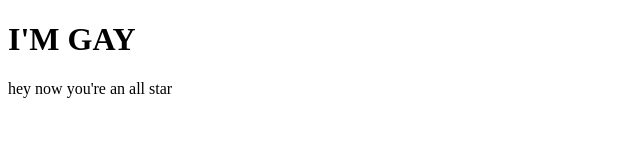
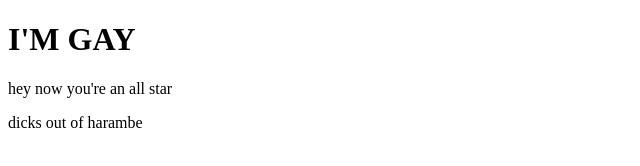
Before and after one commit to XXXdarklord666XXX/firstgit, a plain HTML site: page index.html in a window 1280 px wide. Shown: the whole page, without its empty margins (0-640 px from the left). Drawn offline with Linux system fonts and the light colour scheme.

```diff
--- a/index.html
+++ b/index.html
@@ -6,5 +6,6 @@
 <body>
     <h1>I'M GAY</h1>
     <p>hey now you're an all star</p>
+    <P>dicks out of harambe</p>
 </body>
 </html>
```
